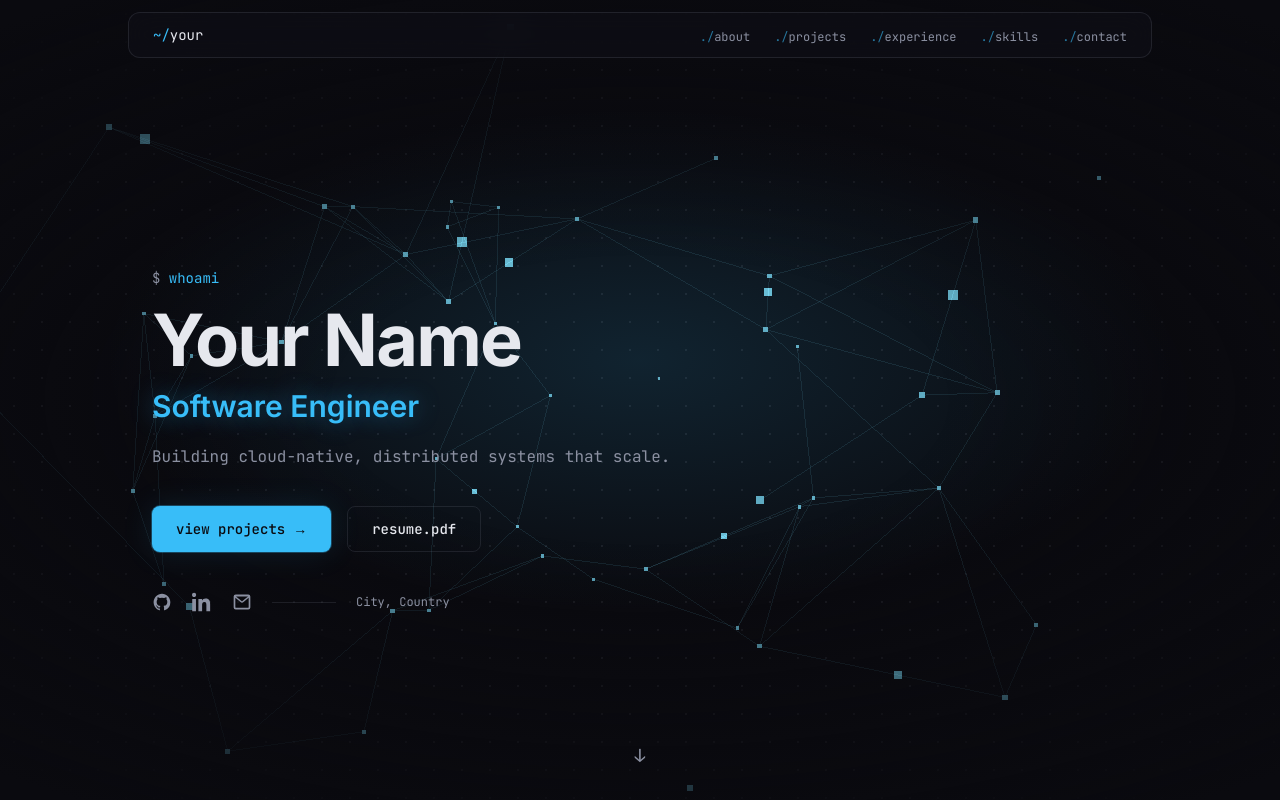
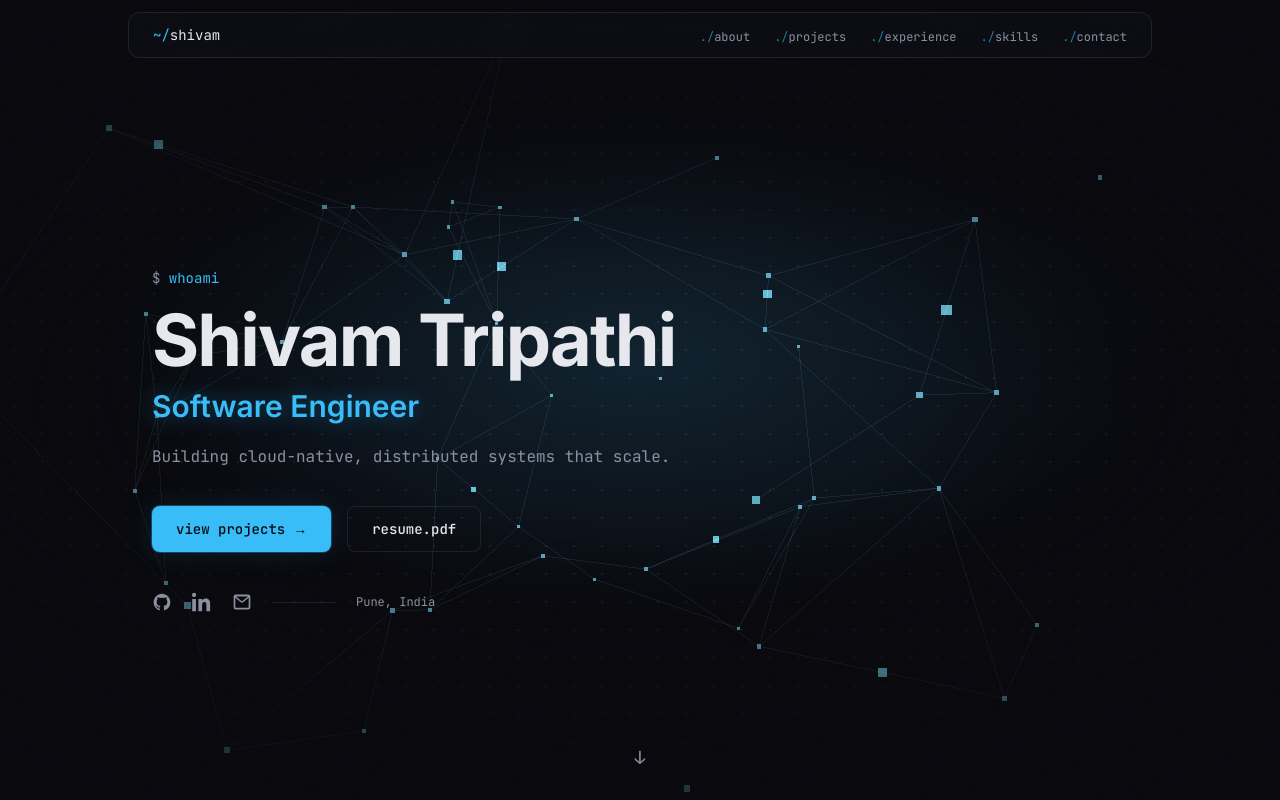
Before and after one commit to shivam261/Portfolio_Mythos, a Next.js app: page / in a window 1280 px wide. Shown: the top 800 px of the page. Built offline with nearby package versions, Linux system fonts and the light colour scheme.

Commit message:
dev:added data

```diff
--- a/data/experience.ts
+++ b/data/experience.ts
@@ -33,9 +33,20 @@ export const experience: ExperienceEntry[] = [
       "Preparing for the DVA-C02 exam — serverless architectures, IAM, CI/CD on AWS, DynamoDB data modeling, and observability with CloudWatch and X-Ray.",
     skills: ["Lambda", "DynamoDB", "IAM", "CloudFormation", "CI/CD"],
   },
+    {
+    role: "Software Engineer (Consultant)",
+    organization: "Larsen and Toubro Mindtree",
+    type: "work",
+    status: "in-progress",
+    startDate: "Aug 2025",
+
+    description:
+      "Worked on a scalable distributed system for a platform team: built gRPC-based services for automated environment provisioning, improving service onboarding speed and operational scalability.",
+    skills: ["Python", "gRPC", "Langchain", "Langraph", "MCP", "PostgreSQL", "Terraform"],
+  },
   {
     role: "Software Engineer Intern",
-    organization: "Nimbus Cloud (Example Co.)",
+    organization: "Moonwyre Software Private Limited",
     type: "work",
     status: "completed",
     startDate: "Jun 2025",
@@ -68,10 +79,11 @@ export const experience: ExperienceEntry[] = [
   },
   {
     role: "B.Tech, Computer Science",
-    organization: "Example University",
+    organization: "Jaypee University of Engineering and Technology",
     type: "education",
-    status: "in-progress",
-    startDate: "2023",
+    status: "completed",
+    startDate: "2021",
+    endDate: "2025",
     description:
       "Coursework in distributed systems, computer networks, operating systems, databases, and algorithms.",
   },
--- a/data/profile.ts
+++ b/data/profile.ts
@@ -13,7 +13,7 @@ import type { Profile } from "./types";
 
 // EXAMPLE — replace every field with your real details
 export const profile: Profile = {
-  name: "Your Name",
+  name: "Shivam Tripathi",
   title: "Software Engineer",
   tagline: "Building cloud-native, distributed systems that scale.",
   bio: [
@@ -21,14 +21,14 @@ export const profile: Profile = {
     "I'm an aspiring software engineer focused on cloud and distributed systems. I care about how systems behave under load, at scale, and when things fail.",
     "Currently preparing for the AWS Certified Developer – Associate certification and building projects that put those patterns into practice.",
   ],
-  location: "City, Country",
-  email: "youremail@example.com",
+  location: "Pune, India",
+  email: "shivam1705of@gmail.com",
   // Put your resume PDF in /public and point to it here, e.g. "/resume.pdf"
   resumeUrl: "/resume.pdf",
   socialLinks: [
     // EXAMPLE — replace URLs; delete any platform you don't use
-    { platform: "github", label: "GitHub", url: "https://github.com/yourusername" },
-    { platform: "linkedin", label: "LinkedIn", url: "https://linkedin.com/in/yourusername" },
-    { platform: "email", label: "Email", url: "mailto:youremail@example.com" },
+    { platform: "github", label: "GitHub", url: "https://github.com/shivam261" },
+    { platform: "linkedin", label: "LinkedIn", url: "https://www.linkedin.com/in/iamtripathi/" },
+    { platform: "email", label: "Email", url: "mailto:shivam1705of@gmail.com" },
   ],
 };
--- a/data/projects.ts
+++ b/data/projects.ts
@@ -42,6 +42,7 @@ export const projects: Project[] = [
     techStack: [
       "AWS Lambda",
       "API Gateway",
+      "ECS",
       "DynamoDB",
       "CloudFront",
       "TypeScript",
@@ -55,12 +56,12 @@ export const projects: Project[] = [
       "Lambda",
       "DynamoDB",
     ],
-    tradeOffs: [
+/*     tradeOffs: [
       "Chose DynamoDB over RDS for single-digit-ms reads and effortless scaling, trading away flexible ad-hoc queries.",
       "On-demand capacity over provisioned: simpler ops and true scale-to-zero, at a slightly higher per-request cost.",
       "CloudFront caching for hot links reduces Lambda invocations, at the cost of a short propagation delay on updates.",
-    ],
-    githubUrl: "https://github.com/yourusername/serverless-url-shortener",
+    ], */
+    githubUrl: "https://github.com/shivam261/URL_Shortner",
     demoUrl: "https://example.com",
     // metrics are optional — delete this array if you have no real numbers yet
     metrics: [
--- a/data/skills.ts
+++ b/data/skills.ts
@@ -11,7 +11,7 @@ import type { SkillGroup } from "./types";
 export const skills: SkillGroup[] = [
   {
     category: "Languages",
-    items: ["TypeScript", "Python", "Java", "SQL"],
+    items: ["TypeScript", "Python", "Java","C++", "SQL"],
   },
   {
     category: "Cloud & AWS",
```
Also changed, not shown: .claude/launch.json (added).
